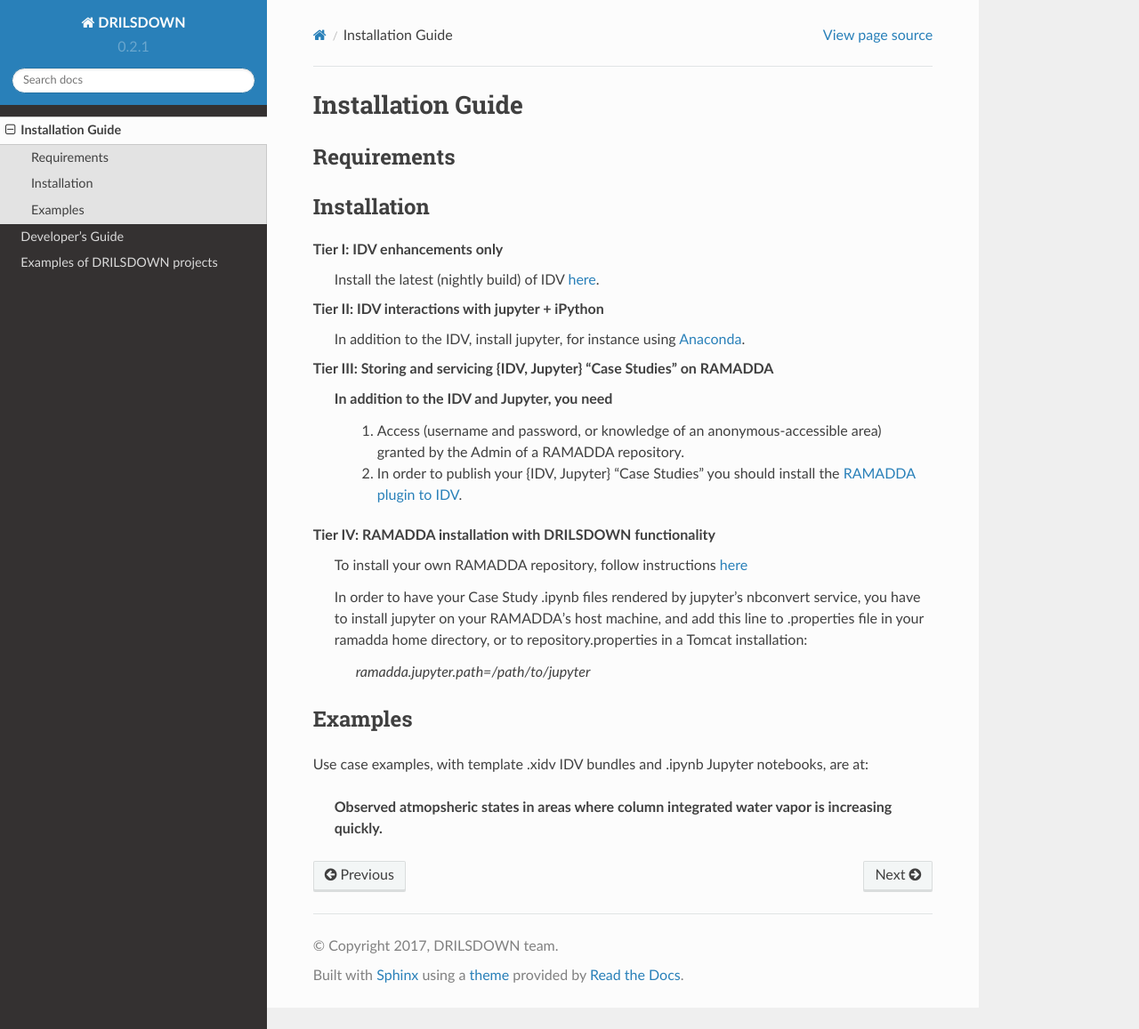
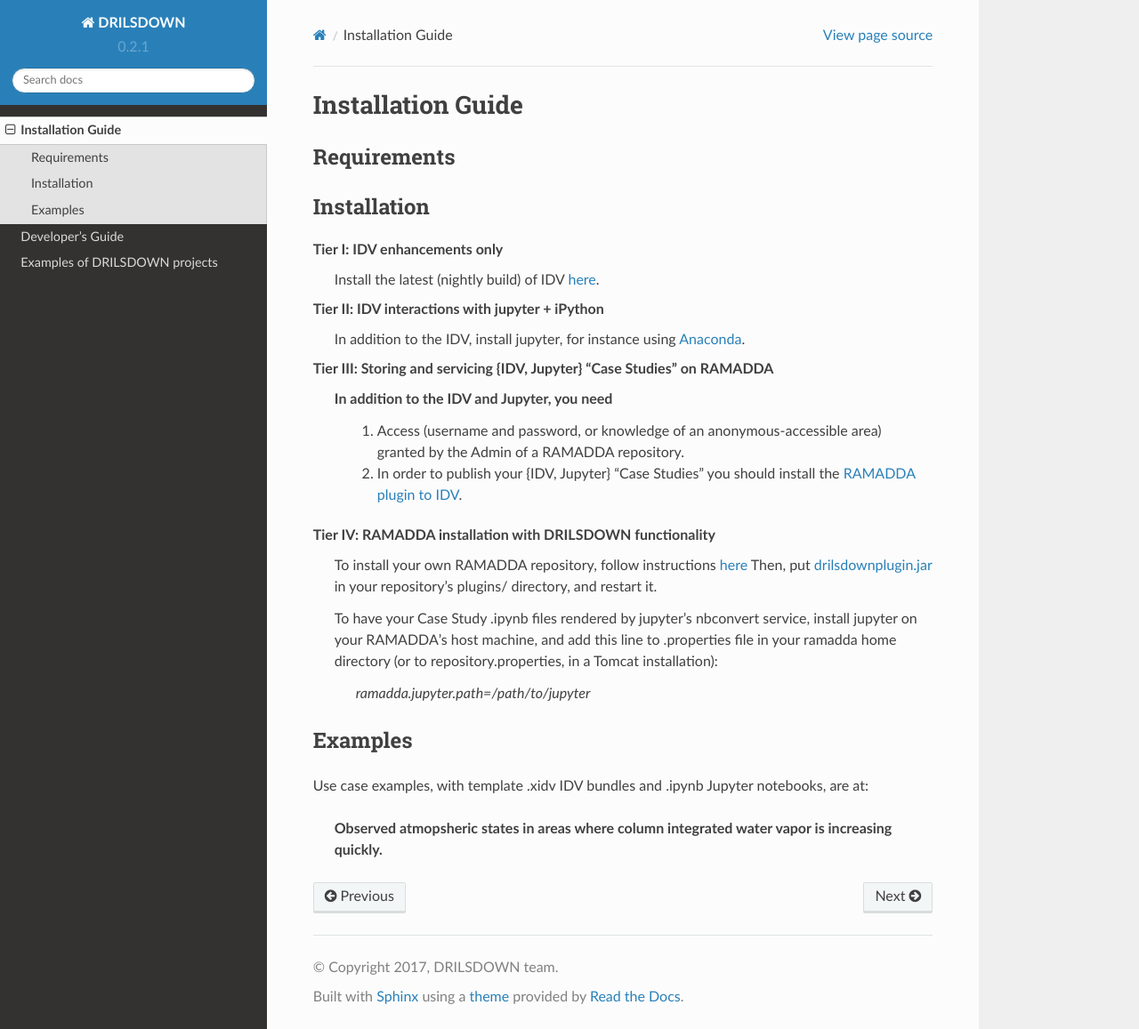
Before and after one commit to Unidata/drilsdown, a Sphinx documentation site: the page built from docs/installguide.rst, in a window 1280 px wide and 1157 px high. Shown: the whole window at 89% size. Built offline with Sphinx 7.4.7 and the Read the Docs theme 2.0.0, drawn with Linux system fonts in a browser that asks for light colours.

Commit message:
Update installguide.rst

```diff
--- a/docs/installguide.rst
+++ b/docs/installguide.rst
@@ -22,8 +22,9 @@
 
 Tier IV: RAMADDA installation with DRILSDOWN functionality
   To install your own RAMADDA repository, follow instructions `here <https://geodesystems.com/?>`_
+  Then, put `drilsdownplugin.jar <https://github.com/Unidata/drilsdown/blob/master/projects/RAMADDAplugin/plugins/drilsdownplugin.jar>`_  in your repository's plugins/ directory, and restart it.
 
-  In order to have your Case Study .ipynb files rendered by jupyter's nbconvert service, you have to install jupyter on your RAMADDA's host machine, and add this line to .properties file in your ramadda home directory, or to repository.properties in a Tomcat installation:
+  To have your Case Study .ipynb files rendered by jupyter's nbconvert service, install jupyter on your RAMADDA's host machine, and add this line to .properties file in your ramadda home directory (or to repository.properties, in a Tomcat installation):
 
     *ramadda.jupyter.path=/path/to/jupyter*
 
```
